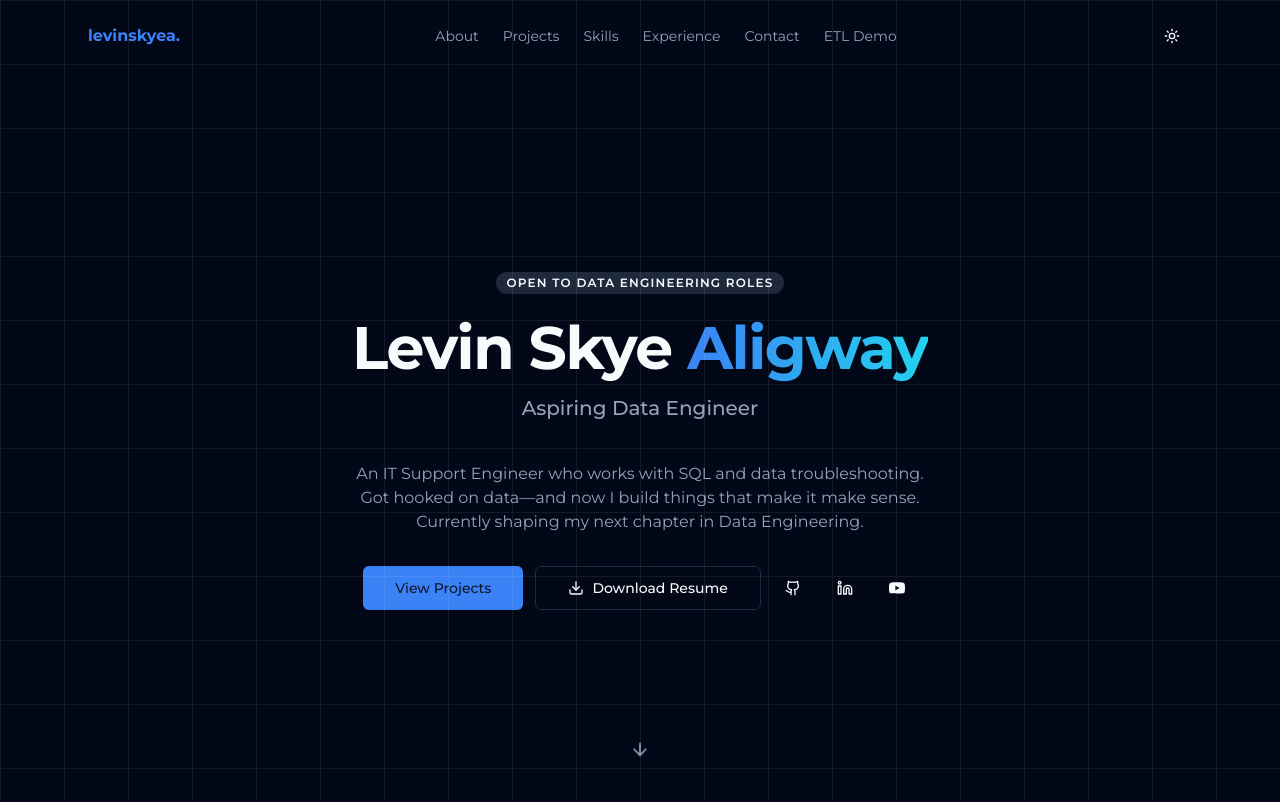
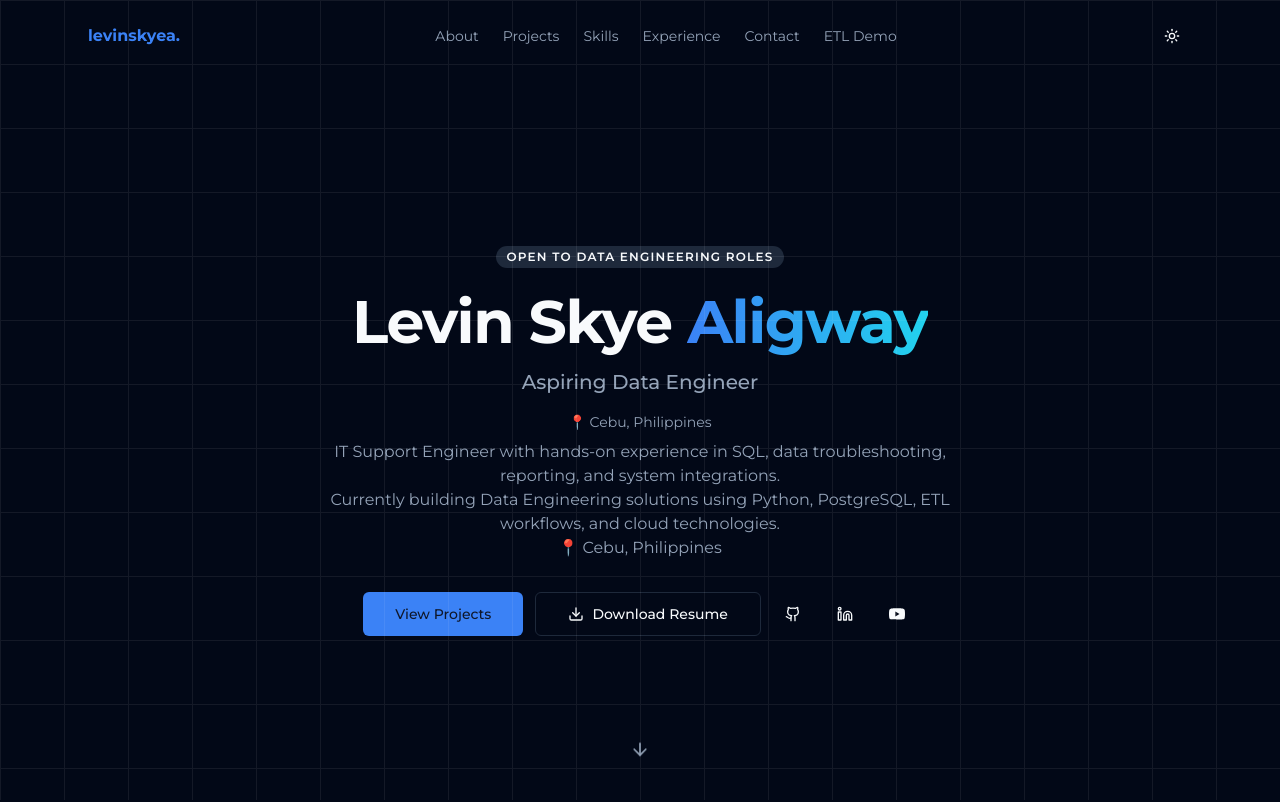
Before and after one commit to levinskyea/levin-data-engineer-portfolio, a Next.js app: page / in a window 1280 px wide. Shown: the top 802 px of the page. Built offline with nearby package versions, Linux system fonts and the light colour scheme.

Commit message:
Add location Cebu, Philippines to hero section

```diff
--- a/src/components/hero.tsx
+++ b/src/components/hero.tsx
@@ -80,15 +80,23 @@ export function Hero() {
         <motion.p
           initial={{ opacity: 0, y: 16 }}
           animate={{ opacity: 1, y: 0 }}
+          transition={{ duration: 0.5, delay: 0.35 }}
+          className="mb-2 text-sm text-muted-foreground"
+        >
+          📍 Cebu, Philippines
+        </motion.p>
+
+        <motion.p
+          initial={{ opacity: 0, y: 16 }}
+          animate={{ opacity: 1, y: 0 }}
           transition={{ duration: 0.5, delay: 0.4 }}
           className="mb-8 text-base text-muted-foreground max-w-2xl mx-auto"
         >
+          IT Support Engineer with hands-on experience in SQL, data troubleshooting, reporting, and system integrations.{" "}
           <br />
-          An IT Support Engineer who works with SQL and data troubleshooting.{" "}
+          Currently building Data Engineering solutions using Python, PostgreSQL, ETL workflows, and cloud technologies.{" "}
           <br />
-          Got hooked on data—and now I build things that make it make sense.{" "}
-          <br />
-          Currently shaping my next chapter in Data Engineering.
+          📍 Cebu, Philippines
         </motion.p>
 
         <motion.div
```
